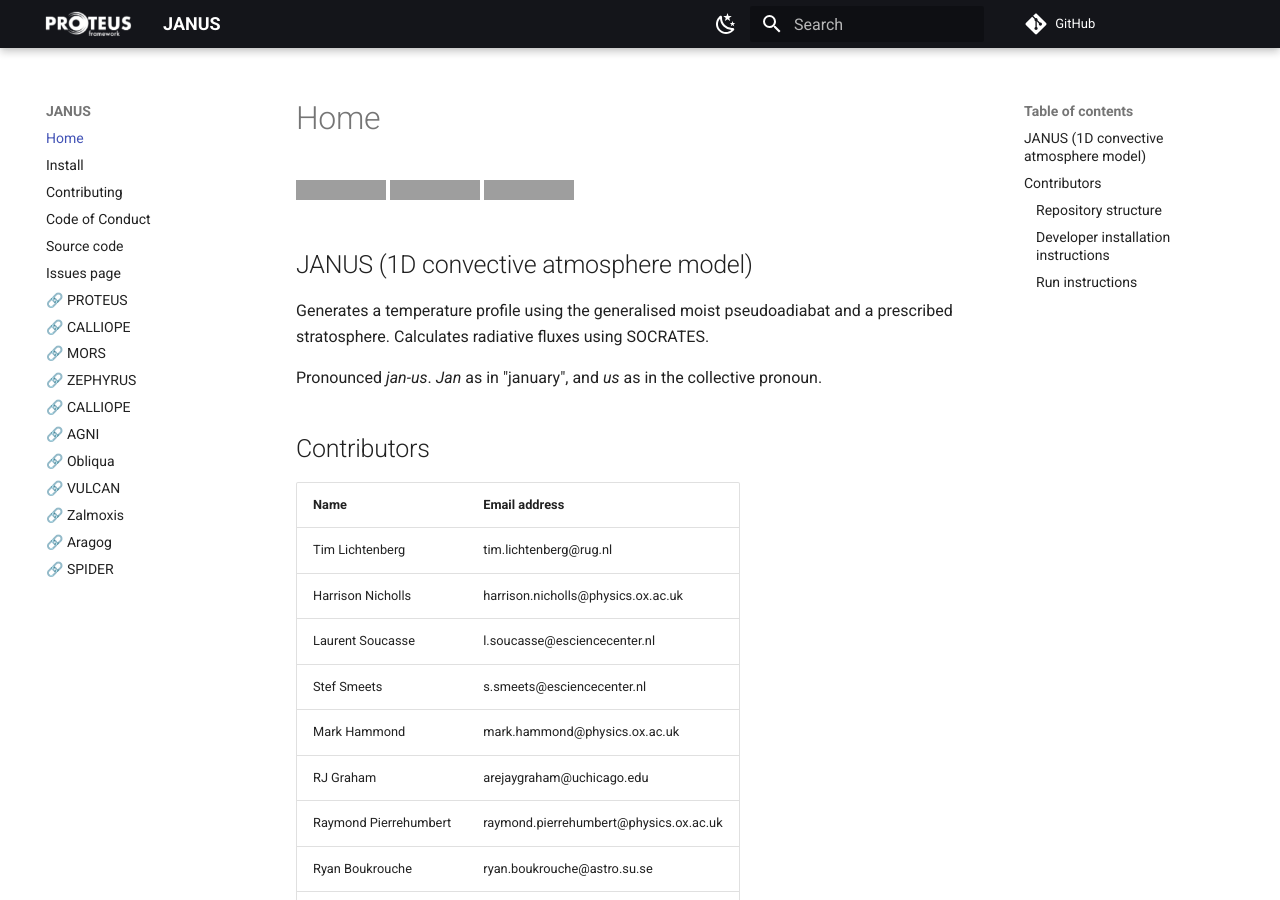
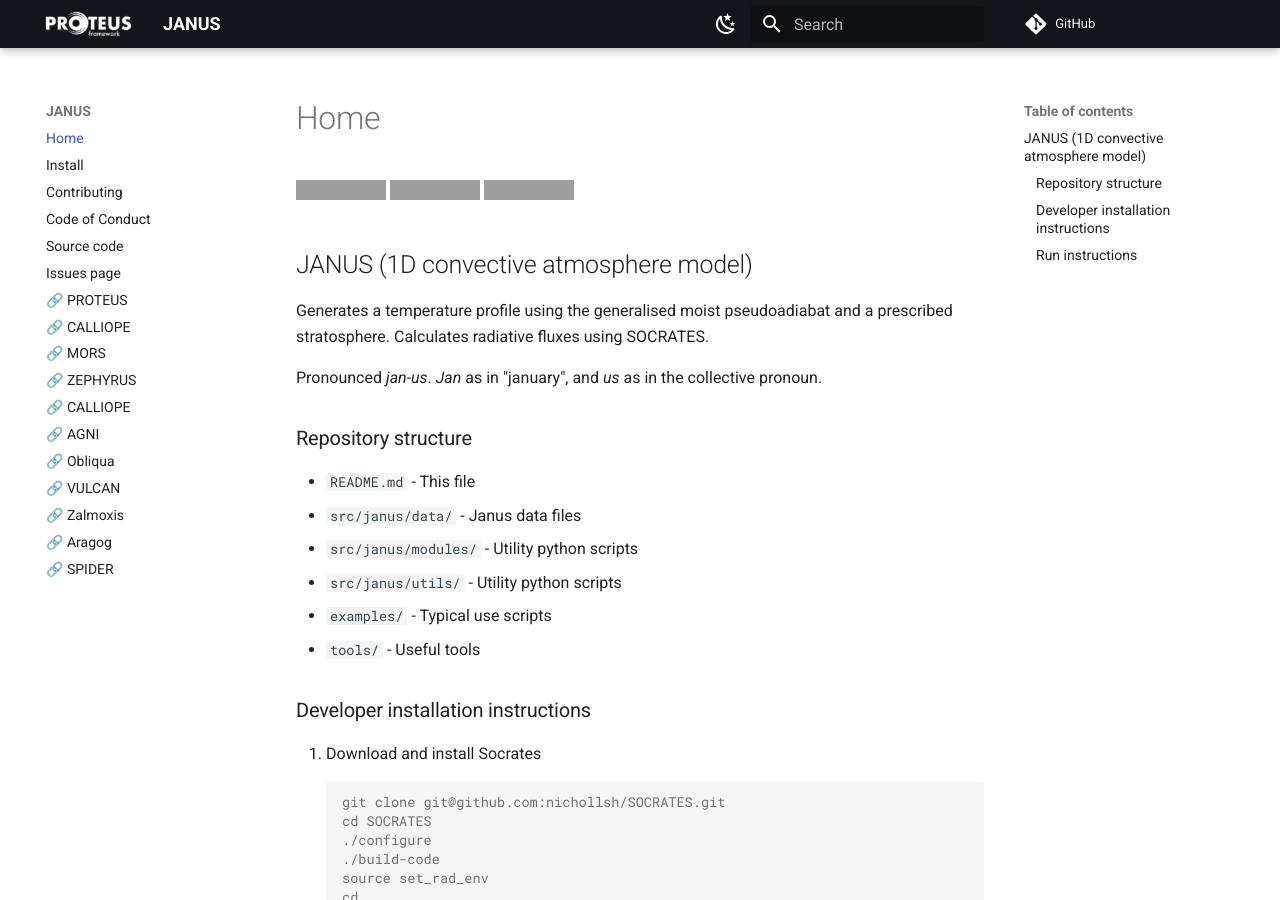
Before and after one commit to FormingWorlds/JANUS, an MkDocs documentation site: the page built from docs/index.md, in a window 1280 px wide and 900 px high. Built offline with MkDocs 1.6.1 and Material for MkDocs 9.7.7, drawn with Linux system fonts in a browser that asks for light colours; comment, search, counter and statistics services are not loaded; some of the changed text lies outside the part shown; grey boxes are pictures that could not be loaded.

Commit message:
remove contributors

```diff
--- a/docs/index.md
+++ b/docs/index.md
@@ -7,20 +7,6 @@
 Generates a temperature profile using the generalised moist pseudoadiabat and a prescribed stratosphere. Calculates radiative fluxes using SOCRATES.
 
 Pronounced *jan-us*. *Jan* as in "january", and *us* as in the collective pronoun.
-
-## Contributors
-
-| Name  | Email address |
-| -     | -             |
-Tim Lichtenberg         | tim.lichtenberg@rug.nl |
-Harrison Nicholls       | harrison.nicholls@physics.ox.ac.uk |
-Laurent Soucasse        | l.soucasse@esciencecenter.nl |
-Stef Smeets             | s.smeets@esciencecenter.nl |
-Mark Hammond            | mark.hammond@physics.ox.ac.uk |
-RJ Graham               | arejaygraham@uchicago.edu |
-Raymond Pierrehumbert   | raymond.pierrehumbert@physics.ox.ac.uk |
-Ryan Boukrouche         | ryan.boukrouche@astro.su.se |
-Hamish Innes            | hamish.innes@fu-berlin.de |
 
 
 ### Repository structure
```
